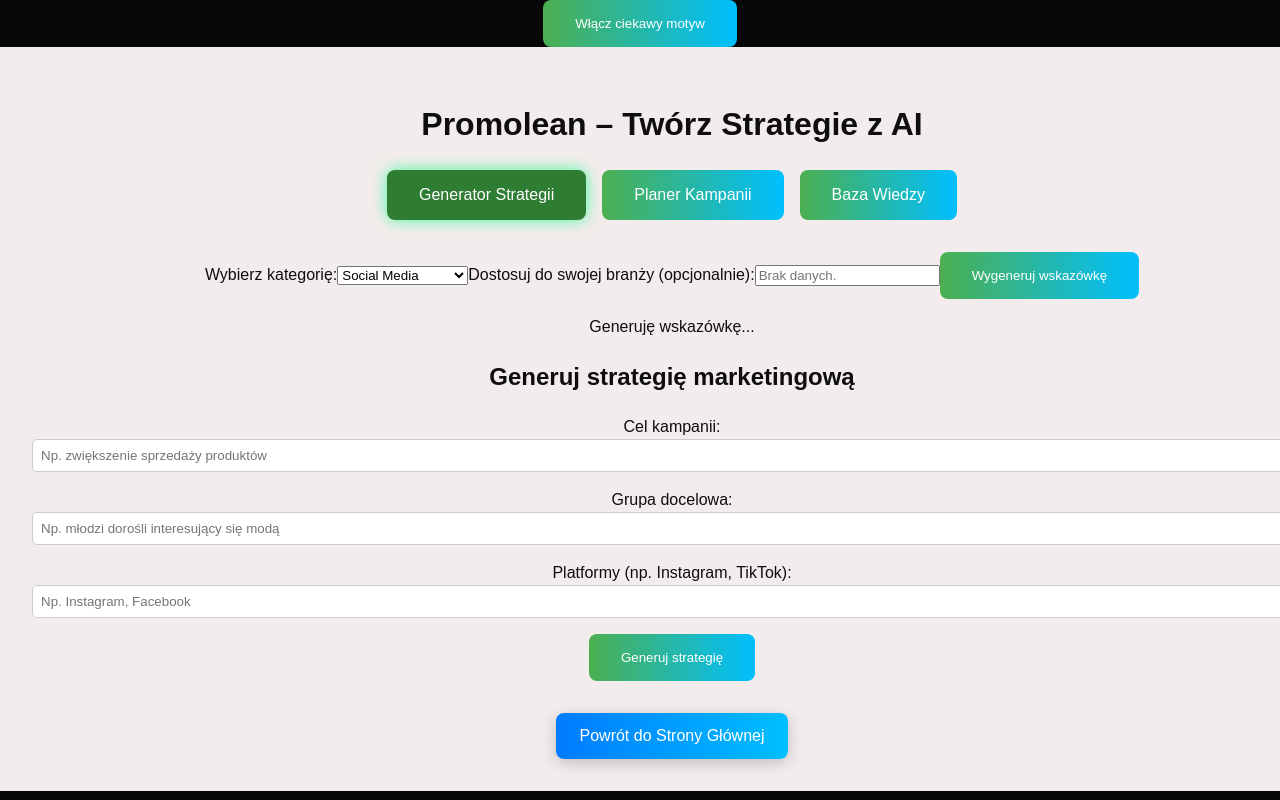
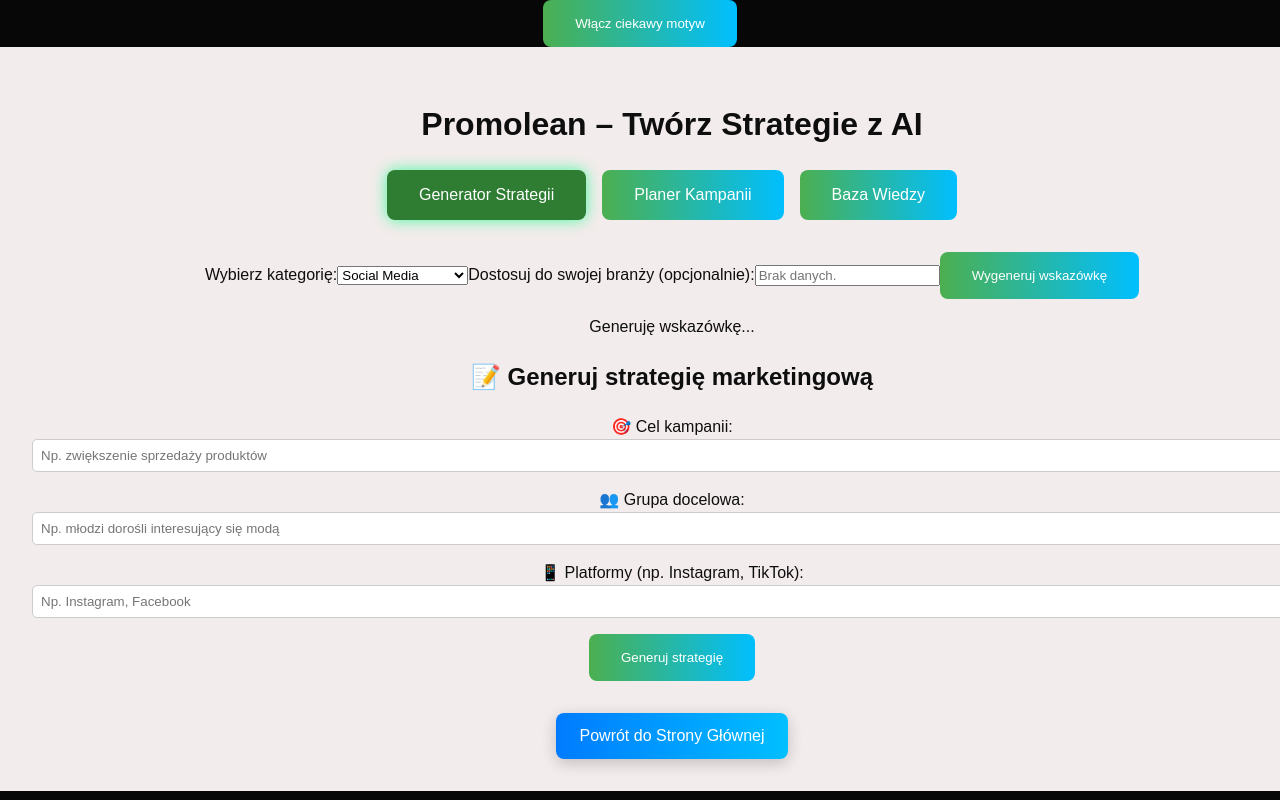
Before and after one commit to Romanpietraszko/myapp, a React (Vite) app: page /home in a window 1280 px wide. Shown: the top 800 px of the page. Built offline with nearby package versions, Linux system fonts and the light colour scheme.

Commit message:
Zmodyfikowano StrategyForm.tsx

```diff
--- a/src/components/StrategyForm.tsx
+++ b/src/components/StrategyForm.tsx
@@ -13,15 +13,40 @@
   const [goal, setGoal] = useState<string>('');
   const [audience, setAudience] = useState<string>('');
   const [platforms, setPlatforms] = useState<string>('');
+  const [isLoading, setIsLoading] = useState<boolean>(false); // Stan ładowania
+  const [errors, setErrors] = useState<{ goal?: string; audience?: string; platforms?: string }>({});
+
+  // Walidacja formularza
+  const validateForm = (): boolean => {
+    const newErrors: { goal?: string; audience?: string; platforms?: string } = {};
+
+    if (!goal.trim()) {
+      newErrors.goal = 'Cel kampanii jest wymagany.';
+    }
+    if (!audience.trim()) {
+      newErrors.audience = 'Grupa docelowa jest wymagana.';
+    }
+    if (!platforms.trim()) {
+      newErrors.platforms = 'Platformy są wymagane.';
+    }
+
+    setErrors(newErrors);
+    return Object.keys(newErrors).length === 0;
+  };
 
   const handleSubmit = async (e: React.FormEvent) => {
     e.preventDefault();
+
+    // Sprawdź, czy formularz jest poprawnie wypełniony
+    if (!validateForm()) return;
 
     if (!apiKey) {
       console.error('Brak klucza API!');
       onGenerate('Błąd: Nie znaleziono klucza API.');
       return;
     }
+
+    setIsLoading(true); // Rozpoczęcie ładowania
 
     const prompt = `Stwórz zwięzłą strategię marketingową dla: '${goal}'. Grupa docelowa: '${audience}', kanały: '${platforms}'. Wymień dokładnie 3 etapy kampanii, przykładowe treści (posty, rolki) i 3 praktyczne wskazówki.`;
 
@@ -43,6 +68,8 @@
     } catch (error) {
       console.error('Błąd podczas generowania:', error);
       onGenerate('Wystąpił błąd podczas generowania strategii.');
+    } finally {
+      setIsLoading(false); // Zakończenie ładowania
     }
   };
 
@@ -53,45 +80,66 @@
 
   return (
     <div className="strategy-form-container">
-
       {/* Sekcja z wskazówkami */}
       <EducationTips
         categories={['SEO', 'Social Media', 'Content Marketing']}
         defaultCategory="Social Media"
         customContextPlaceholder={customContext || 'Brak danych.'} // Dynamiczny kontekst
       />
-       <h2>Generuj strategię marketingową</h2>
+
+      <h2>📝 Generuj strategię marketingową</h2>
 
       {/* Formularz */}
       <form onSubmit={handleSubmit}>
+        {/* Cel kampanii */}
         <label>
-          Cel kampanii:
+          🎯 Cel kampanii:
           <input
             value={goal}
-            onChange={(e) => setGoal(e.target.value)}
+            onChange={(e) => {
+              setGoal(e.target.value);
+              if (errors.goal) setErrors({ ...errors, goal: undefined }); // Usuń błąd po edycji
+            }}
             placeholder="Np. zwiększenie sprzedaży produktów"
             required
           />
         </label>
+        {errors.goal && <p className="error">{errors.goal}</p>}
+
+        {/* Grupa docelowa */}
         <label>
-          Grupa docelowa:
+          👥 Grupa docelowa:
           <input
             value={audience}
-            onChange={(e) => setAudience(e.target.value)}
+            onChange={(e) => {
+              setAudience(e.target.value);
+              if (errors.audience) setErrors({ ...errors, audience: undefined }); // Usuń błąd po edycji
+            }}
             placeholder="Np. młodzi dorośli interesujący się modą"
             required
           />
         </label>
+        {errors.audience && <p className="error">{errors.audience}</p>}
+
+        {/* Platformy */}
         <label>
-          Platformy (np. Instagram, TikTok):
+          📱 Platformy (np. Instagram, TikTok):
           <input
             value={platforms}
-            onChange={(e) => setPlatforms(e.target.value)}
+            onChange={(e) => {
+              setPlatforms(e.target.value);
+              if (errors.platforms) setErrors({ ...errors, platforms: undefined }); // Usuń błąd po edycji
+            }}
             placeholder="Np. Instagram, Facebook"
             required
           />
         </label>
-        <button type="submit">Generuj strategię</button>
+        {errors.platforms && <p className="error">{errors.platforms}</p>}
+
+        {/* Przycisk generowania strategii */}
+        <button type="submit" disabled={isLoading}>
+          {isLoading ? 'Generowanie...' : 'Generuj strategię'}
+        </button>
       </form>
     </div>
   );
```
